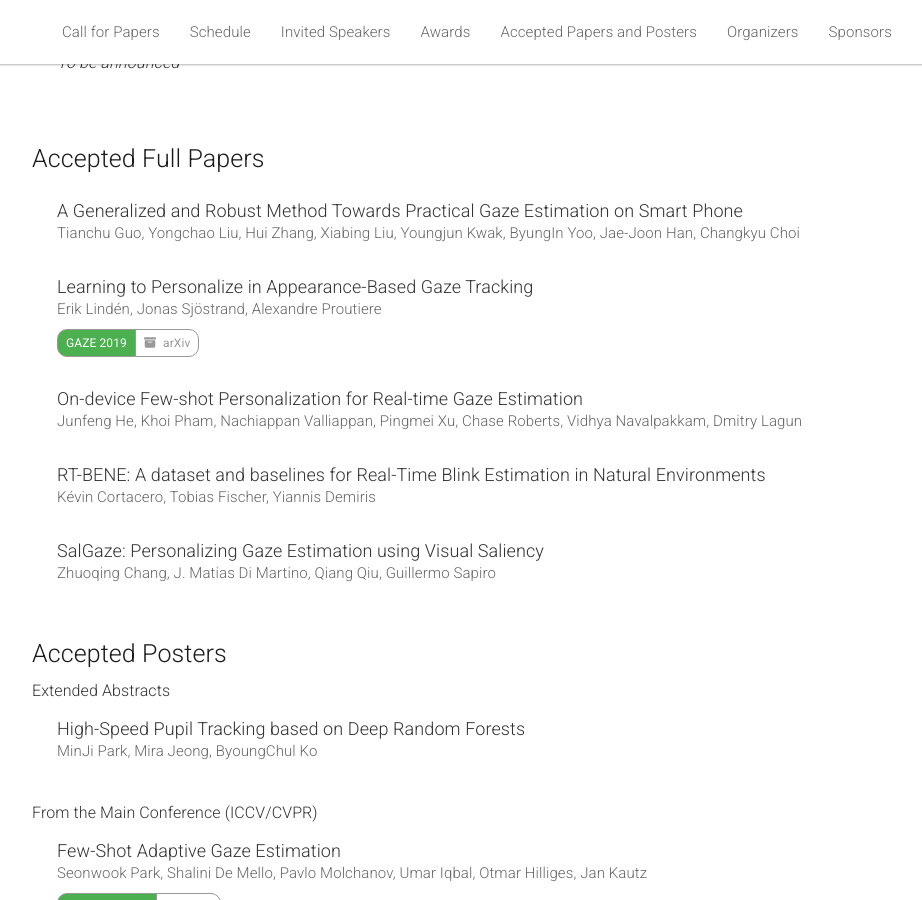
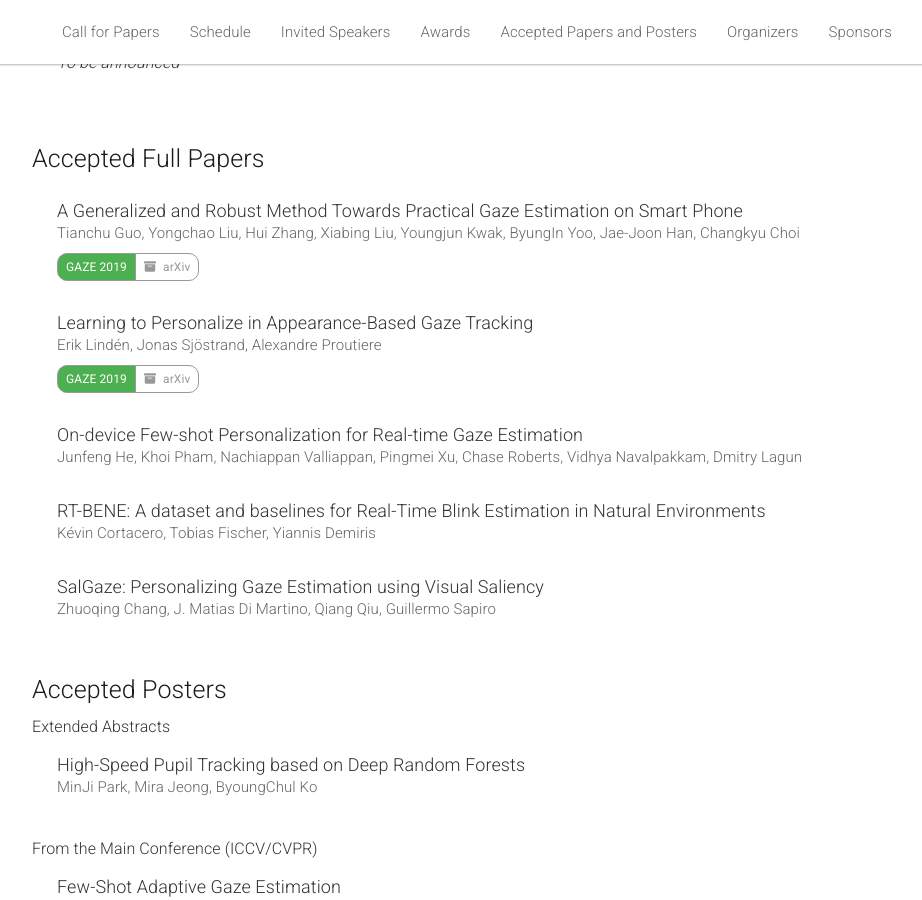
Before and after one commit to gazeworkshop/gazeworkshop.github.io, a Jekyll site: the page built from _pages/home.md, in a window 1280 px wide and 900 px high, scrolled down 5193 px. Shown: the whole window, without its empty margins (133-1055 px from the left). Built offline with Jekyll 4.4.1, drawn with Linux system fonts in a browser that asks for light colours; nearby versions of some CDN libraries.

Commit message:
Add Guo et al. arXiv link

```diff
--- a/_pages/home.md
+++ b/_pages/home.md
@@ -397,6 +397,11 @@
     <div class="paper">
         <span class="title">A Generalized and Robust Method Towards Practical Gaze Estimation on Smart Phone</span>
         <span class="authors">Tianchu Guo, Yongchao Liu, Hui Zhang, Xiabing Liu, Youngjun Kwak, ByungIn Yoo, Jae-Joon Han, Changkyu Choi</span>
+        <div class="btn-group btn-group-xs" role="group">
+          <button class="btn btn-success">GAZE 2019</button>
+          <a class="btn btn-default" target="_blank" href="https://arxiv.org/abs/1910.07331"><i class="fas fa-archive"></i> arXiv</a>
+          <!--<a class="btn btn-default" target="_blank" href="https://github.com/NVlabs/few_shot_gaze"><i class="fas fa-code"></i> Code</a>-->
+        </div>
     </div>
     <div class="paper">
         <span class="title">Learning to Personalize in Appearance-Based Gaze Tracking</span>
```
